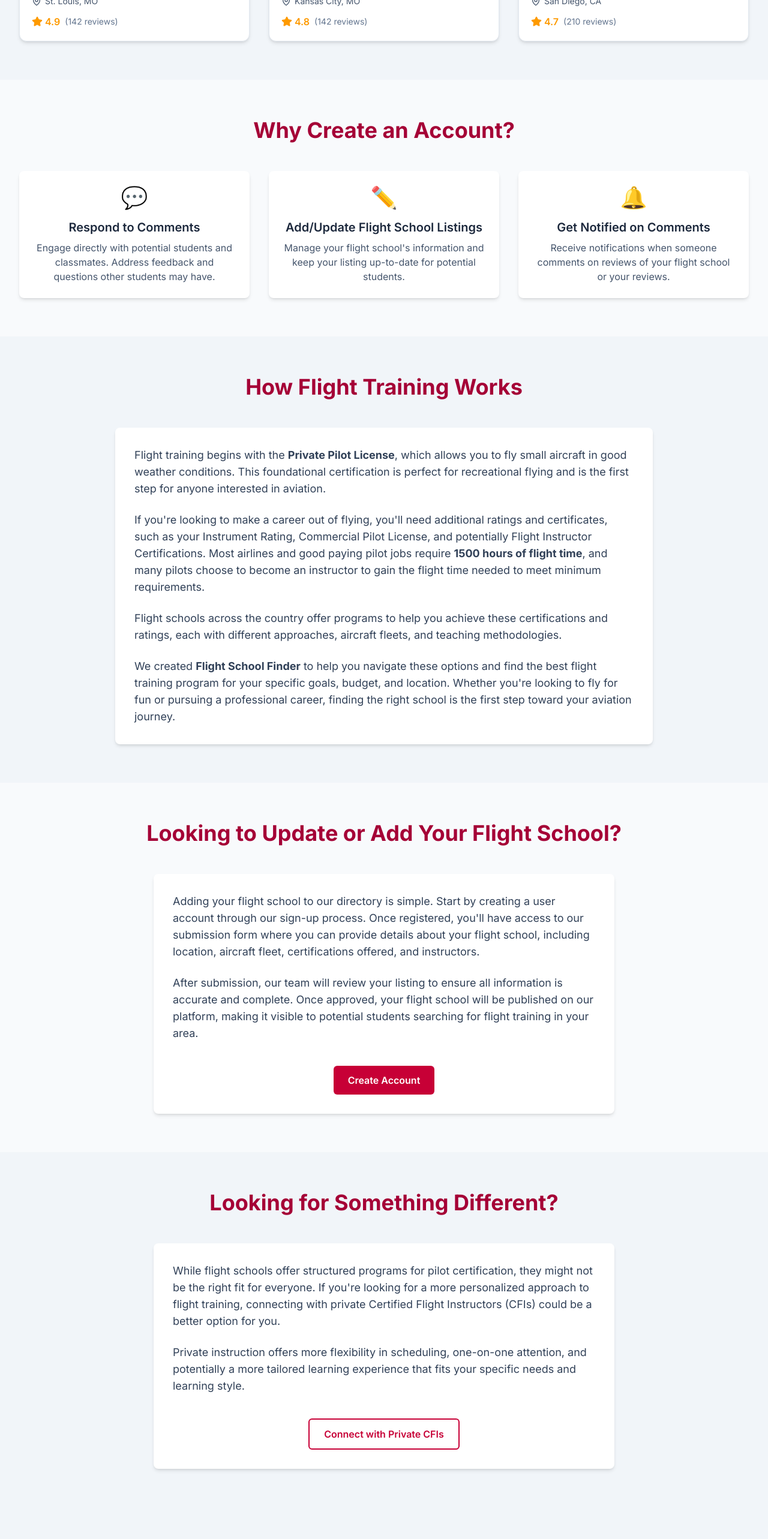
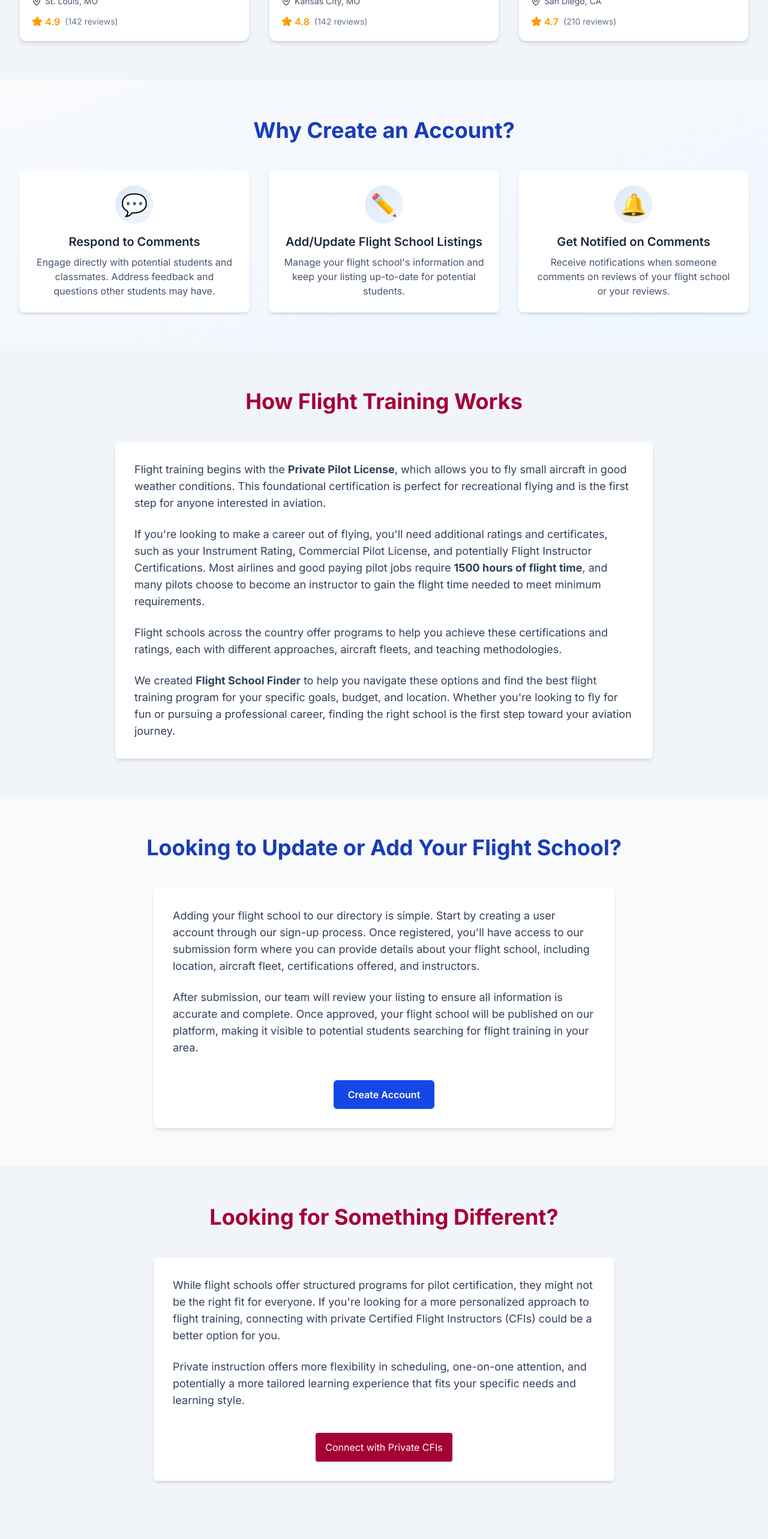
Before and after one commit to timjedrek/rop-v2, a Next.js app: page / in a window 1280 px wide. Shown: the part 1300-3866 px from the top of the page at 60% size. Built offline with nearby package versions, Linux system fonts and the light colour scheme.

Commit message:
more styling and wasting time

```diff
--- a/src/app/layout.tsx
+++ b/src/app/layout.tsx
@@ -40,7 +40,7 @@ export default function RootLayout({
               href="https://timjedrek.com"
               target="_blank"
               rel="noopener noreferrer"
-              className="text-rose-500 hover:underline"
+              className="text-blue-500 hover:underline"
               >
               Tim Jedrek
               </a>
@@ -49,7 +49,7 @@ export default function RootLayout({
               href="https://rightruddermarketing.com"
               target="_blank"
               rel="noopener noreferrer"
-              className="text-rose-500 hover:underline"
+              className="text-blue-500 hover:underline"
               >
               Right Rudder Marketing
               </a>
--- a/src/app/page.tsx
+++ b/src/app/page.tsx
@@ -45,9 +45,9 @@ export default function Home() {
         </div>
       </section>
       {/* Why Create an Account */}
-      <section className="bg-slate-50 dark:bg-slate-900 py-16">
+      <section className="bg-gradient-to-br from-slate-50 to-blue-50 dark:from-slate-900 dark:to-slate-800 py-16">
         <div className="max-w-7xl mx-auto px-4 sm:px-6 lg:px-8">
-          <h2 className="text-3xl md:text-4xl font-bold text-center mb-12 text-rose-800 dark:text-rose-700">
+          <h2 className="text-3xl md:text-4xl font-bold text-center mb-12 text-blue-800 dark:text-blue-400">
             Why Create an Account?
           </h2>
           <div className="grid grid-cols-1 sm:grid-cols-2 lg:grid-cols-3 gap-8">
@@ -73,8 +73,10 @@ export default function Home() {
               //   icon: "⭐",
               // },
             ].map((item) => (
-              <div key={item.title} className="bg-white dark:bg-slate-800 p-6 rounded-lg shadow-md text-center">
-                <div className="text-4xl mb-4">{item.icon}</div>
+              <div key={item.title} className="bg-white dark:bg-slate-800 p-6 rounded-lg shadow-md hover:shadow-xl hover:-translate-y-1 transition-all duration-200 text-center">
+                <div className="text-4xl mb-4 w-16 h-16 flex items-center justify-center mx-auto rounded-full bg-gradient-to-br from-blue-100 to-slate-100 dark:from-slate-700 dark:to-slate-600">
+                  {item.icon}
+                </div>
                 <h3 className="text-xl font-semibold text-slate-800 dark:text-slate-200 mb-2">{item.title}</h3>
                 <p className="text-slate-600 dark:text-slate-400">{item.description}</p>
               </div>
@@ -107,7 +109,7 @@ export default function Home() {
       {/* Update or Add Flight School */}
       <section className="bg-slate-50 dark:bg-slate-900 py-16">
         <div className="max-w-7xl mx-auto px-4 sm:px-6 lg:px-8">
-          <h2 className="text-3xl md:text-4xl font-bold text-center mb-12 text-rose-800 dark:text-rose-700">
+          <h2 className="text-3xl md:text-4xl font-bold text-center mb-12 text-blue-800 dark:text-blue-400">
         Looking to Update or Add Your Flight School?
           </h2>
           <div className="max-w-3xl mx-auto bg-white dark:bg-slate-800 rounded-lg shadow-md p-8 space-y-6 text-slate-700 dark:text-slate-300 ">
@@ -118,7 +120,7 @@ export default function Home() {
           After submission, our team will review your listing to ensure all information is accurate and complete. Once approved, your flight school will be published on our platform, making it visible to potential students searching for flight training in your area.
         </p>
         <div className="text-center pt-4">
-          <button className="px-6 py-3 bg-rose-700 text-white font-semibold rounded-md hover:bg-rose-800 transition">
+          <button className="px-6 py-3 bg-blue-700 text-white font-semibold rounded-md hover:bg-blue-800 transition">
             Create Account
           </button>
         </div>
@@ -139,7 +141,7 @@ export default function Home() {
         Private instruction offers more flexibility in scheduling, one-on-one attention, and potentially a more tailored learning experience that fits your specific needs and learning style.
           </p>
           <div className="text-center pt-4">
-        <button className="px-6 py-3 border-2 border-rose-700 text-rose-700 font-semibold rounded-md hover:bg-rose-50 transition">
+        <button className="bg-rose-800 text-white px-4 py-3 rounded hover:bg-rose-700 transition">
           Connect with Private CFIs
         </button>
           </div>
```
